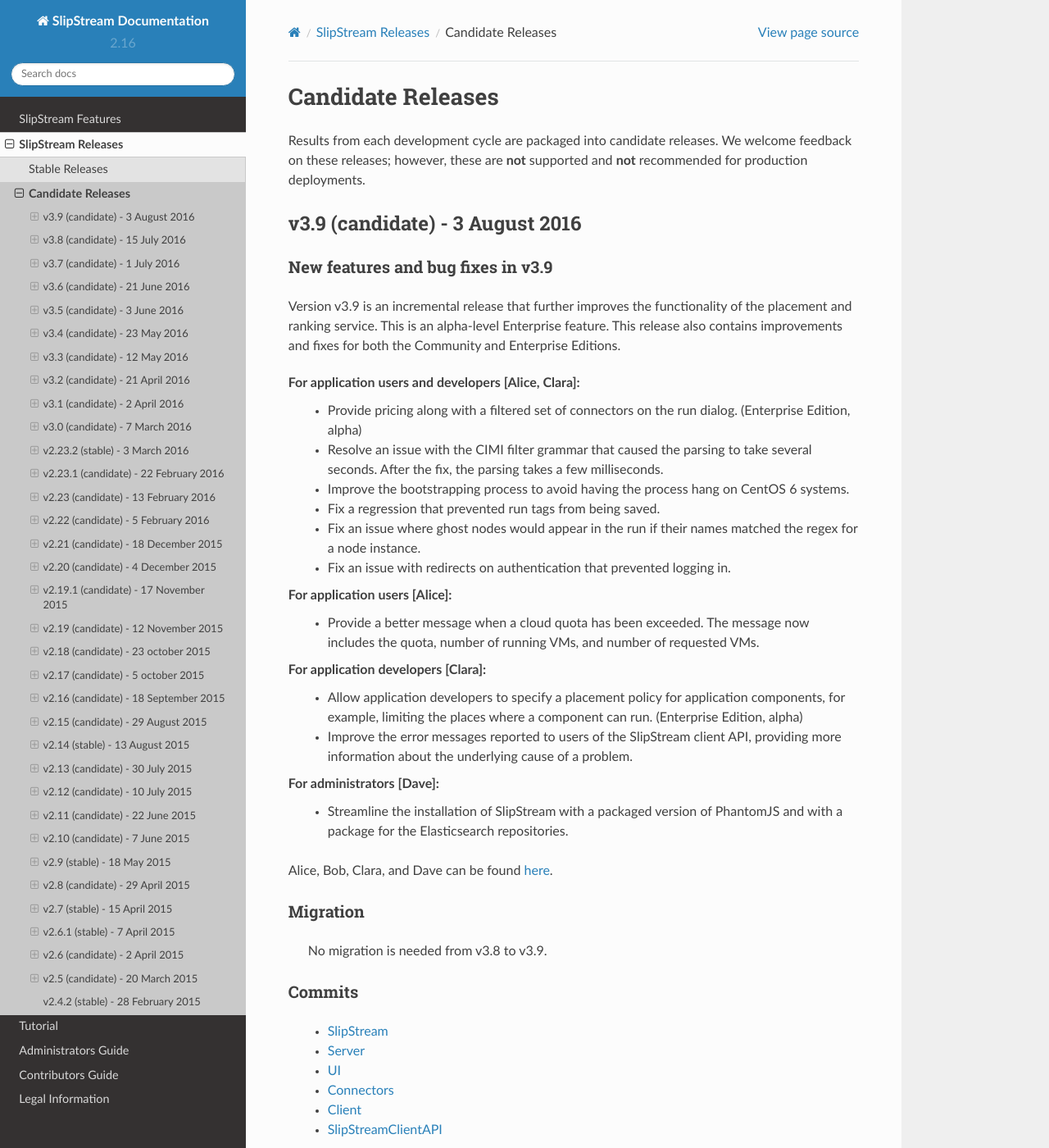
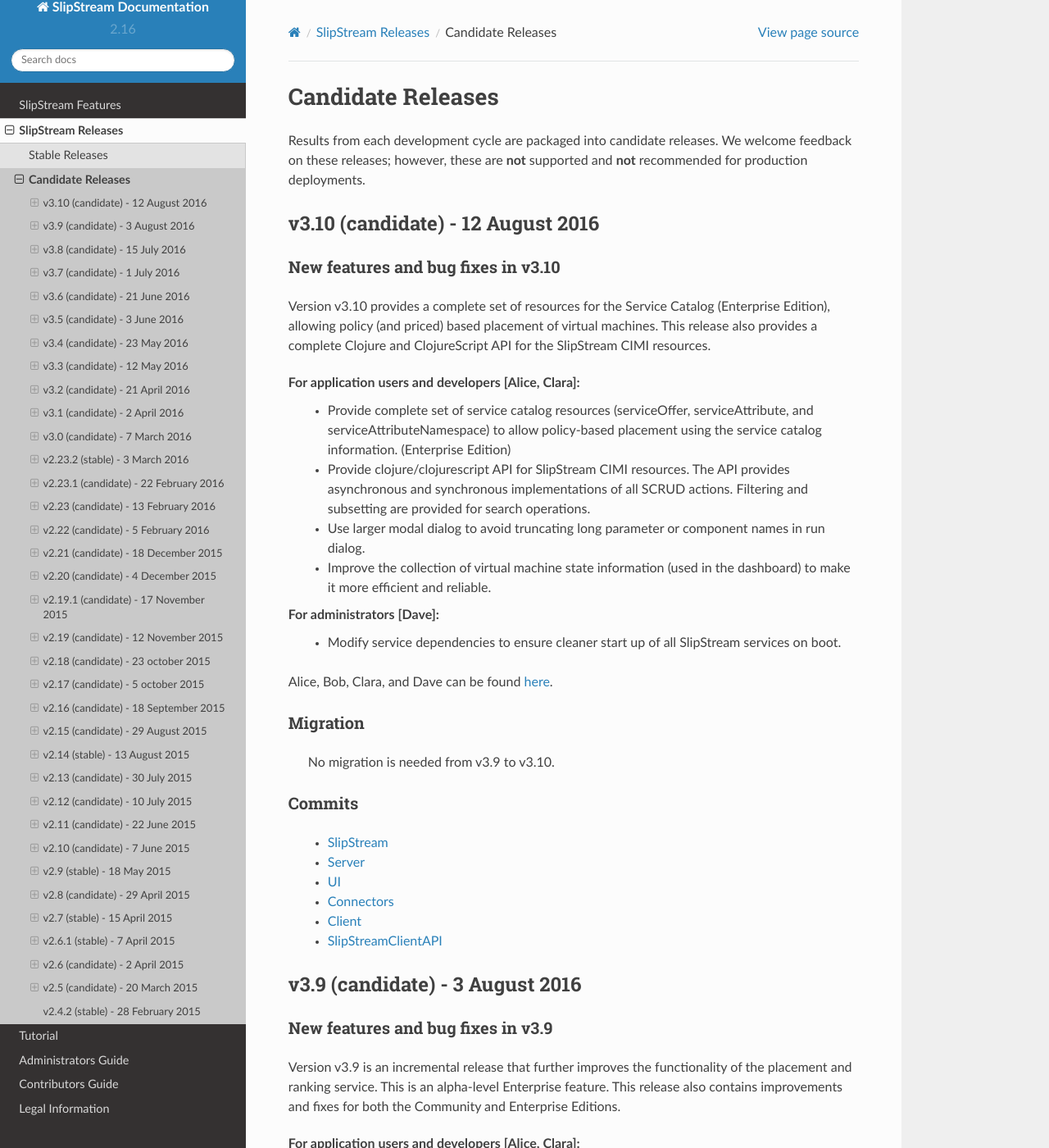
Before and after one commit to slipstream/SlipStreamDocumentation, a Sphinx documentation site: the page built from docs/release_notes/candidate_releases.rst, in a window 1280 px wide and 1400 px high. Shown: the whole window at 82% size. Built offline with Sphinx 7.4.7 and the Read the Docs theme 2.0.0, drawn with Linux system fonts in a browser that asks for light colours.

Commit message:
provide draft release notes for v3.10

```diff
--- a/docs/release_notes/candidate_releases.rst
+++ b/docs/release_notes/candidate_releases.rst
@@ -4,6 +4,53 @@
 Results from each development cycle are packaged into candidate
 releases. We welcome feedback on these releases; however, these are
 **not** supported and **not** recommended for production deployments.
+
+v3.10 (candidate) - 12 August 2016
+----------------------------------
+
+New features and bug fixes in v3.10
+~~~~~~~~~~~~~~~~~~~~~~~~~~~~~~~~~~~
+
+Version v3.10 provides a complete set of resources for the Service
+Catalog (Enterprise Edition), allowing policy (and priced) based
+placement of virtual machines.  This release also provides a complete
+Clojure and ClojureScript API for the SlipStream CIMI resources.
+
+For application users and developers [Alice, Clara]:
+ - Provide complete set of service catalog resources (serviceOffer,
+   serviceAttribute, and serviceAttributeNamespace) to allow
+   policy-based placement using the service catalog
+   information. (Enterprise Edition)
+ - Provide clojure/clojurescript API for SlipStream CIMI resources.
+   The API provides asynchronous and synchronous implementations of
+   all SCRUD actions.  Filtering and subsetting are provided for
+   search operations.
+ - Use larger modal dialog to avoid truncating long parameter or
+   component names in run dialog.
+ - Improve the collection of virtual machine state information (used
+   in the dashboard) to make it more efficient and reliable.
+
+For administrators [Dave]:
+ - Modify service dependencies to ensure cleaner start up of all
+   SlipStream services on boot.
+
+Alice, Bob, Clara, and Dave can be found
+`here <http://sixsq.com/personae/>`_.
+
+Migration
+~~~~~~~~~
+
+ No migration is needed from v3.9 to v3.10.
+
+Commits
+~~~~~~~
+
+ -  `SlipStream <https://github.com/slipstream/SlipStream/compare/v3.9-community...v3.10-community>`__
+ -  `Server <https://github.com/slipstream/SlipStreamServer/compare/v3.9-community...v3.10-community>`__
+ -  `UI <https://github.com/slipstream/SlipStreamUI/compare/v3.9-community...v3.10-community>`__
+ -  `Connectors <https://github.com/slipstream/SlipStreamConnectors/compare/v3.9-community...v3.10-community>`__
+ -  `Client <https://github.com/slipstream/SlipStreamClient/compare/v3.9-community...v3.10-community>`__
+ -  `SlipStreamClientAPI <https://github.com/slipstream/SlipStreamClientAPI/compare/v3.9-community...v3.10-community>`__
 
 v3.9 (candidate) - 3 August 2016
 --------------------------------
```
